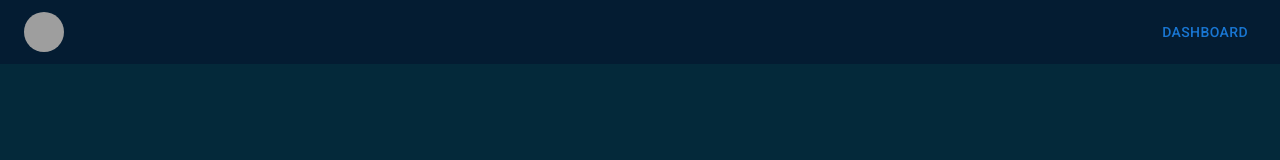
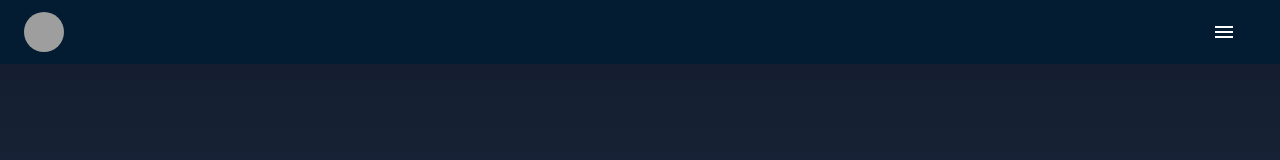
Before and after one commit to jcianciolo/woodworking-portfolio, a React (Create React App) app: page /about in a window 1280 px wide. Shown: the top 160 px of the page. Built offline with nearby package versions, Linux system fonts and the light colour scheme; grey boxes are pictures that could not be loaded.

Commit message:
feat: border on gallery intro

```diff
--- a/src/App.css
+++ b/src/App.css
@@ -43,7 +43,8 @@ code {
   flex-direction: column;
   width: 100%;
   height: 100vh;
-  background-image: url("https://images.squarespace-cdn.com/content/v1/559c3ccce4b0cebfa4ebbf72/1492815453704-TQ4BH8OGWDJ9U5YOPCZ2/IMG_5980.JPG");
+  /* background-image: url("https://images.squarespace-cdn.com/content/v1/559c3ccce4b0cebfa4ebbf72/1492815453704-TQ4BH8OGWDJ9U5YOPCZ2/IMG_5980.JPG"); */
+  background: url("https://images.squarespace-cdn.com/content/v1/559c3ccce4b0cebfa4ebbf72/1492815453704-TQ4BH8OGWDJ9U5YOPCZ2/IMG_5980.JPG") no-repeat center center / cover;
   /* Center and scale the image nicely */
   background-position: center;
   background-size: cover;
@@ -116,3 +117,17 @@ code {
   height: 300px;
   border-radius: 1rem;
 }
+
+#basic-button {
+  color: white;
+}
+
+#about-page {
+  background: #141E30;  /* fallback for old browsers */
+background: -webkit-linear-gradient(to top, #243B55, #141E30);  /* Chrome 10-25, Safari 5.1-6 */
+background: linear-gradient(to top, #243B55, #141E30); /* W3C, IE 10+/ Edge, Firefox 16+, Chrome 26+, Opera 12+, Safari 7+ */
+}
+
+#gallery-intro {
+  /* background: url("https://images.squarespace-cdn.com/content/v1/559c3ccce4b0cebfa4ebbf72/1492815453704-TQ4BH8OGWDJ9U5YOPCZ2/IMG_5980.JPG") no-repeat center center / cover;; */
+}
--- a/src/components/About.js
+++ b/src/components/About.js
@@ -17,7 +17,7 @@ const About = () => {
         <>
 
         <ButtonAppBar />
-        <Box sx={{   display: 'flex', height: '90vh',  flexDirection: 'column', justifyContent: 'center', alignItems: 'center', backgroundColor: '#04293A' }}>
+        <Box id="about-page" sx={{   display: 'flex', height: '90vh',  flexDirection: 'column', justifyContent: 'center', alignItems: 'center' }}>
 
                 <Typography variant="h2" sx={{ color: 'white' }}>About the artist</Typography>
 
--- a/src/components/ButtonAppBar.js
+++ b/src/components/ButtonAppBar.js
@@ -8,6 +8,7 @@ import Avatar from '@mui/material/Avatar';
 import { Link } from "react-router-dom";
 import Menu from '@mui/material/Menu';
 import MenuItem from '@mui/material/MenuItem';
+import MenuIcon from '@mui/icons-material/Menu';
 import { useState } from 'react';
 
 
@@ -36,13 +37,21 @@ export default function ButtonAppBar() {
                     aria-expanded={open ? 'true' : undefined}
                     onClick={handleClick}
                   >
-                    Dashboard
+                    <MenuIcon />
             </Button>
             <Menu
             id="basic-menu"
             anchorEl={anchorEl}
             open={open}
             onClose={handleClose}
+            anchorOrigin={{
+              vertical: 'top',
+              horizontal: 'left',
+            }}
+            transformOrigin={{
+              vertical: 'top',
+              horizontal: 'left',
+            }}
             MenuListProps={{
               'aria-labelledby': 'basic-button',
             }}
--- a/src/components/Gallery.js
+++ b/src/components/Gallery.js
@@ -35,7 +35,9 @@ export default function Gallery({itemData}) {
             <Item itemData={itemData} />
           </Route>
           <Route exact path={path}>
-          <Box sx={{ display: 'flex',  flexDirection: 'column', justifyContent: 'center', alignItems: 'center', backgroundColor: '#04293A', padding: '50px', color: 'white', borderBottom: '1px solid white' }}>
+          <Box id="gallery-border" sx={{  backgroundColor: '#04293A', padding: '40px' }}>
+
+            <Box id="gallery-intro" sx={{ display: 'flex',  flexDirection: 'column', padding: '100px', justifyContent: 'center', alignItems: 'center', padding: '50px', color: 'white', border: '4px solid white', borderRadius: '16px' }}>
               <Typography variant="h2" sx={{ marginBottom: 2 }}>Signature Collection</Typography>
               <Typography variant="body1" sx={{ maxWidth: '75vh'  }} gutterBottom >
               Lorem ipsum dolor sit amet consectetur adipisicing elit. Veritatis dolores est quas soluta officiis provident beatae sapiente at mollitia eveniet, maxime facilis quod officia sunt aliquid dolorem eius iste asperiores.
@@ -44,6 +46,7 @@ export default function Gallery({itemData}) {
                   <Button variant="contained">See the process</Button>
                   <Button variant="outlined">Request an order</Button>
               </Stack>
+            </Box>
           </Box>
 
 
```
Lines whose indentation alone changed are shown as unchanged.
